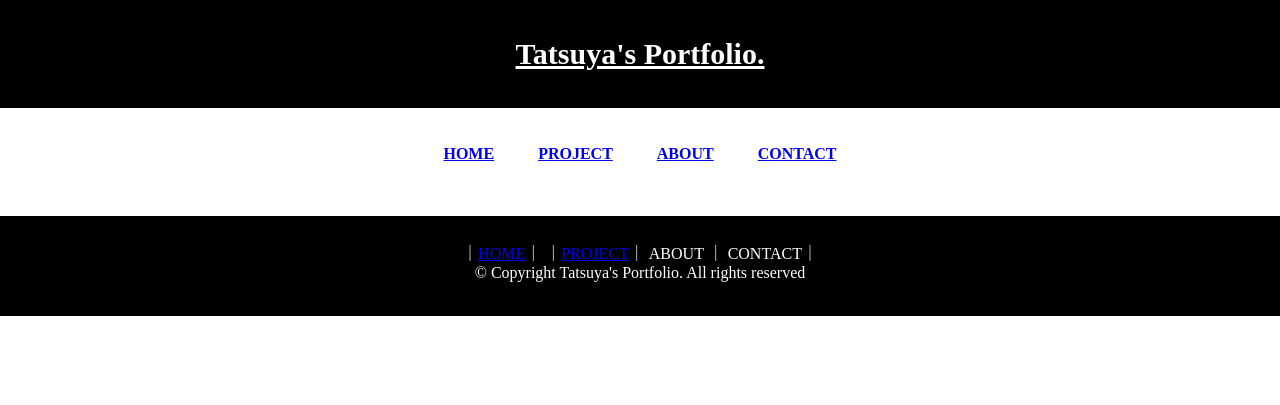
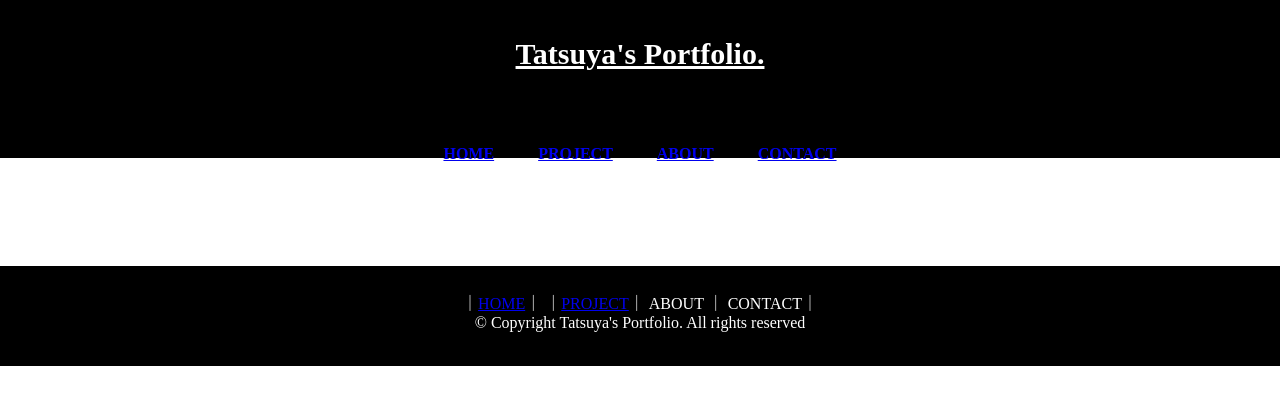
Before and after one commit to kitamitatsuya/doyolab, a PHP site: page / in a window 1280 px wide. Shown: the top 405 px of the page. Run offline with PHP 8.4, Linux system fonts and the light colour scheme.

Commit message:
index.html

```diff
--- a/style2.css
+++ b/style2.css
@@ -3,12 +3,12 @@
   }
   header {
     width: 100%;
-    height: 100px;
+    height: 150px;
     padding: 4px 0;
     text-align: center;
     color:white;
     background-color:black;
-    background-position: center top;
+    background-position: center left;
     background-size: cover;
   }
 
```
